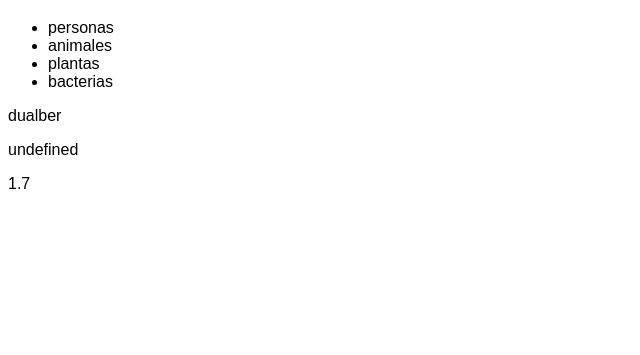
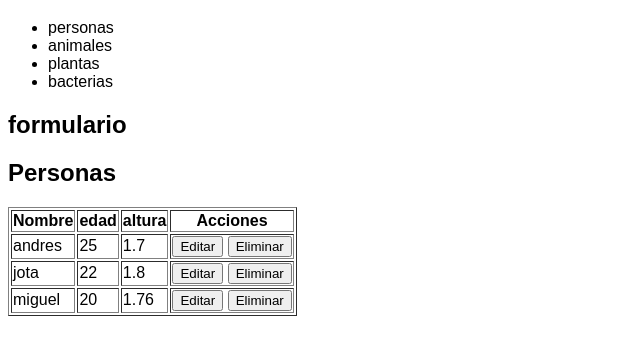
Before and after one commit to dualber/javaScript, a plain HTML site: page Poo/index.html in a window 1280 px wide. Shown: the part 61-416 px from the top of the page, without its empty margins (0-640 px from the left). Drawn offline with Linux system fonts and the light colour scheme.

Commit message:
creacion de tabla personas

```diff
--- a/Poo/crud/principal.js
+++ b/Poo/crud/principal.js
@@ -1,5 +1,11 @@
 import {Persona} from './persona.js';
+let listPersonas = [
+    {nombre:"andres",edad:25,altura:1.70},
+    {nombre:"jota",edad:22,altura:1.80},
+    {nombre:"miguel",edad:20,altura:1.76}
+];
 
+/*
 const persona1 = new Persona('dualber',24,1.70);
 let nombrePersona = document.getElementById('nombre');
 let edadPersona = document.getElementById('edad');
@@ -8,3 +14,43 @@ let alturaPersona = document.getElementById('altura');
 nombrePersona.innerText = persona1.nombre;
 edadPersona.innerText = persona1.Edad;
 alturaPersona.innerText = persona1.altura;
+*/
+
+function cargarTabla(){
+    const tbody = document.getElementById("tabla-personas");
+
+    tbody.innerHTML = ""; //limpia contenido anterior
+    listPersonas.forEach((persona, index) => {
+        const fila = document.createElement('tr');
+        const btn = document.createElement('button')
+
+        fila.innerHTML =`
+         <td>${persona.nombre}</td>
+         <td>${persona.edad}</td>
+         <td>${persona.altura}</td>
+         <td>
+            <button  onclick ='editarPersona(${index})'>Editar</button>
+            <button  onclick ='eliminarPersona(${index})'>Eliminar</button>
+         </td>
+         `;
+
+        tbody.appendChild(fila);
+    });
+}
+ cargarTabla();
+
+ window.eliminarPersona = function(index){
+    listPersonas.splice(index, 1);
+    cargarTabla();
+}
+
+ window.editarPersona = function(index){
+    let nuevoNombre = prompt("nuevo nombre:", listPersonas[index].nombre);
+    let nuevaEdad = prompt("nueva edad:", listPersonas[index].edad);
+
+    if(nuevoNombre !== null && nuevaEdad !== null){
+        listPersonas[index].nombre = nuevoNombre;
+        listPersonas[index].edad = nuevaEdad;
+        cargarTabla();
+    }
+}
--- a/Poo/index.html
+++ b/Poo/index.html
@@ -20,11 +20,24 @@
     </div>
 </header>
 <main>
-    <div>
-        <p id="nombre" class="personas"></p>
-        <p id="edad" class="personas"></p>
-        <p id="altura" class="personas"></p>
-    </div>
+    <section class="sections" id="Setform">
+        <h2>formulario</h2>
+    </section>
+    <section class="sections" id="setTable" >
+        <h2>Personas</h2>
+        <table border="1">
+            <thead
+            <tr>
+                <th>Nombre</th>
+                <th>edad</th>
+                <th>altura</th>
+                <th>Acciones</th>
+            </tr>
+            </thead>
+            <tbody id="tabla-personas">
+            </tbody>
+        </table>
+    </section>
 </main>
 
 </body>
```
Also changed, not shown: 2 other files.
